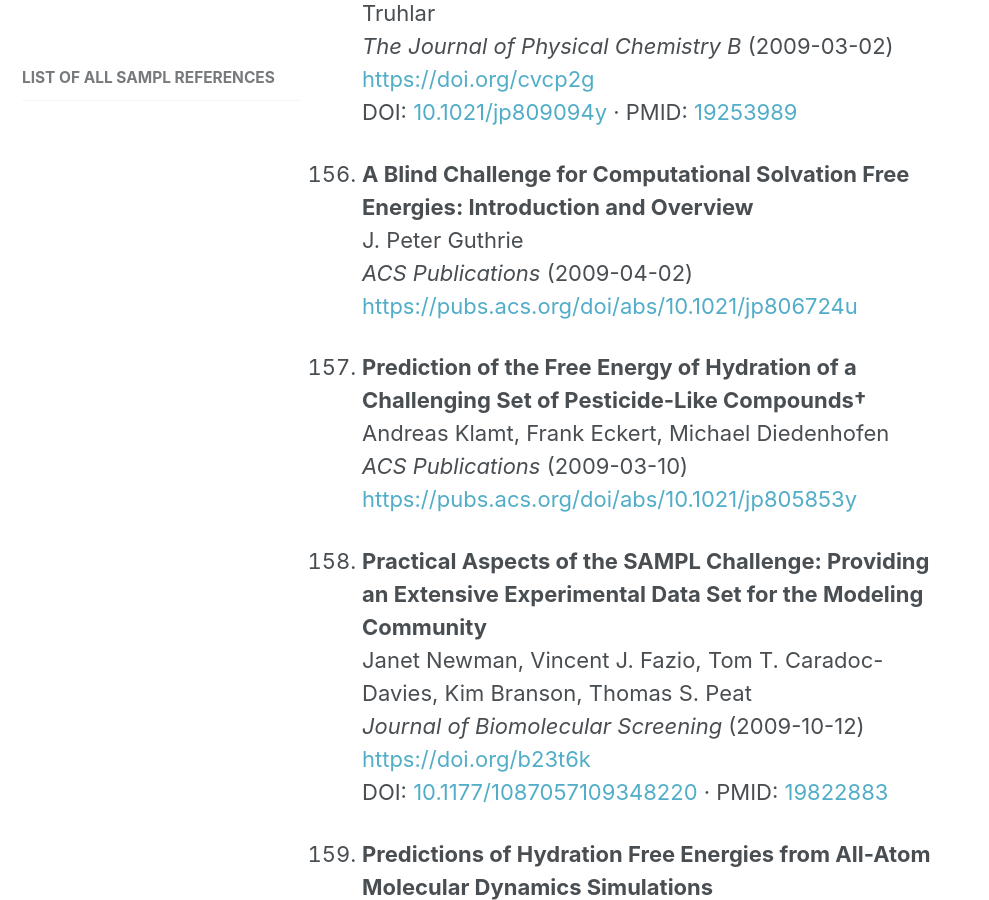
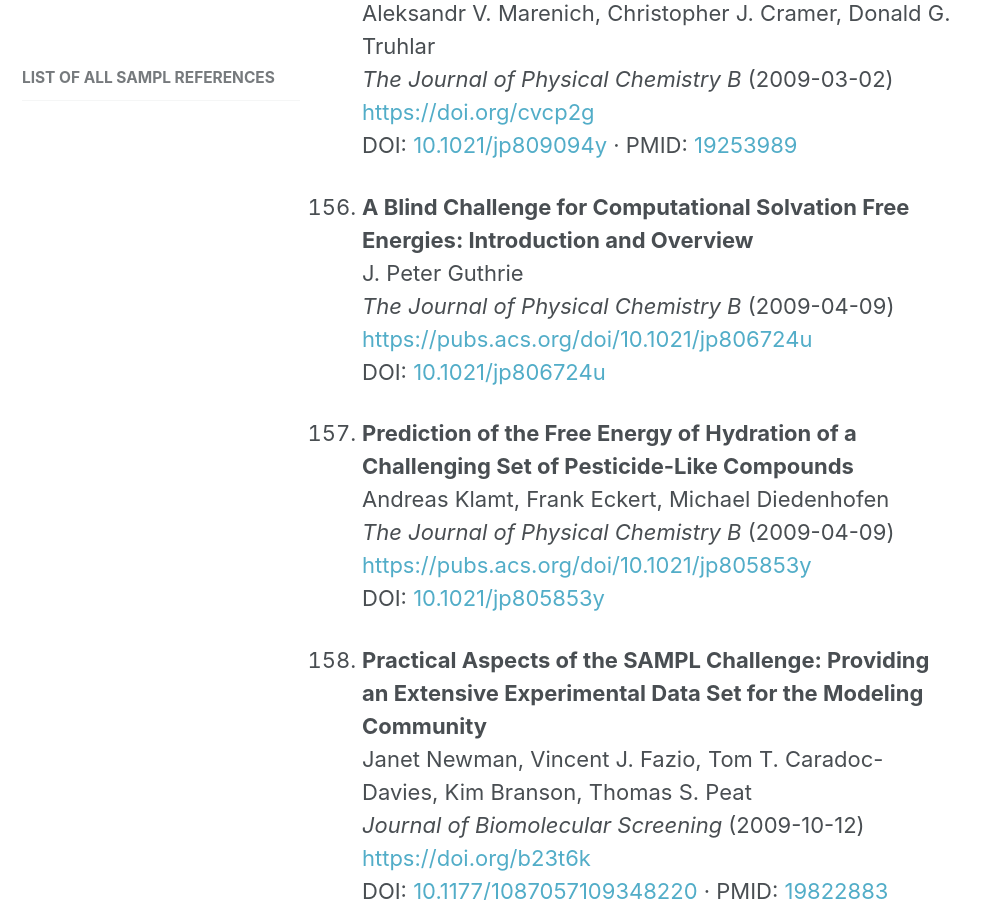
Before and after one commit to samplchallenges/samplchallenges.github.io, a Jekyll site: the page built from _history/02_allreferences.md, in a window 1280 px wide and 900 px high, scrolled down 43896 px. Shown: the whole window, without its empty margins (0-989 px from the left). Built offline with Jekyll 4.4.1, drawn with Linux system fonts in a browser that asks for light colours.

Commit message:
zotero_pull action: Update 02_allreferences.md List

```diff
--- a/_history/02_allreferences.md
+++ b/_history/02_allreferences.md
@@ -792,11 +792,13 @@
 
 156. **A Blind Challenge for Computational Solvation Free Energies: Introduction and Overview**
 J. Peter Guthrie
-*ACS Publications* (2009-04-02) <https://pubs.acs.org/doi/abs/10.1021/jp806724u>
+*The Journal of Physical Chemistry B* (2009-04-09) <https://pubs.acs.org/doi/10.1021/jp806724u>
+DOI: [10.1021/jp806724u](https://doi.org/10.1021/jp806724u)
 
-157. **Prediction of the Free Energy of Hydration of a Challenging Set of Pesticide-Like Compounds†**
+157. **Prediction of the Free Energy of Hydration of a Challenging Set of Pesticide-Like Compounds**
 Andreas Klamt, Frank Eckert, Michael Diedenhofen
-*ACS Publications* (2009-03-10) <https://pubs.acs.org/doi/abs/10.1021/jp805853y>
+*The Journal of Physical Chemistry B* (2009-04-09) <https://pubs.acs.org/doi/10.1021/jp805853y>
+DOI: [10.1021/jp805853y](https://doi.org/10.1021/jp805853y)
 
 158. **Practical Aspects of the SAMPL Challenge: Providing an Extensive Experimental Data Set for the Modeling Community**
 Janet Newman, Vincent J. Fazio, Tom T. Caradoc-Davies, Kim Branson, Thomas S. Peat
```
Also changed, not shown: other parts of _history/02_allreferences.md (+1 -1 lines).
